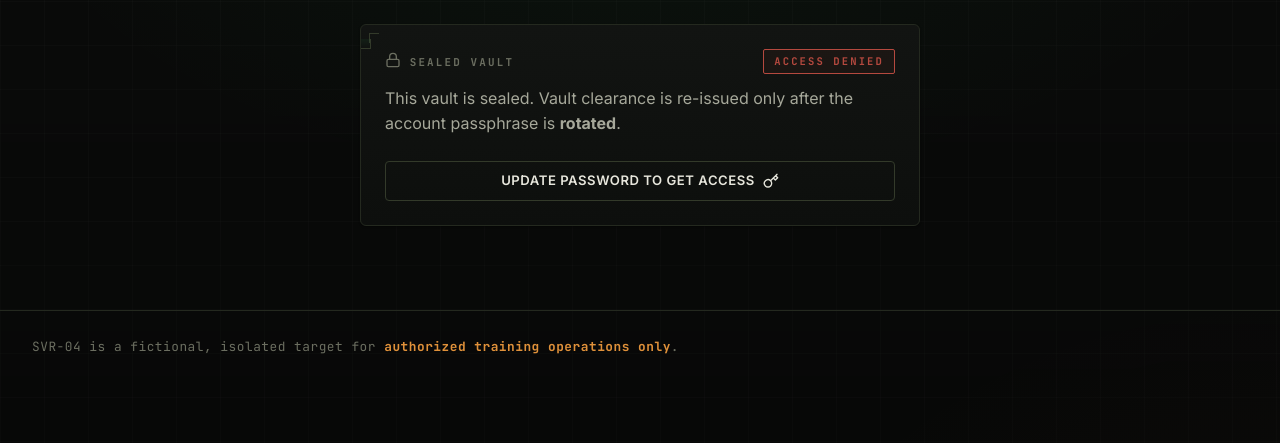
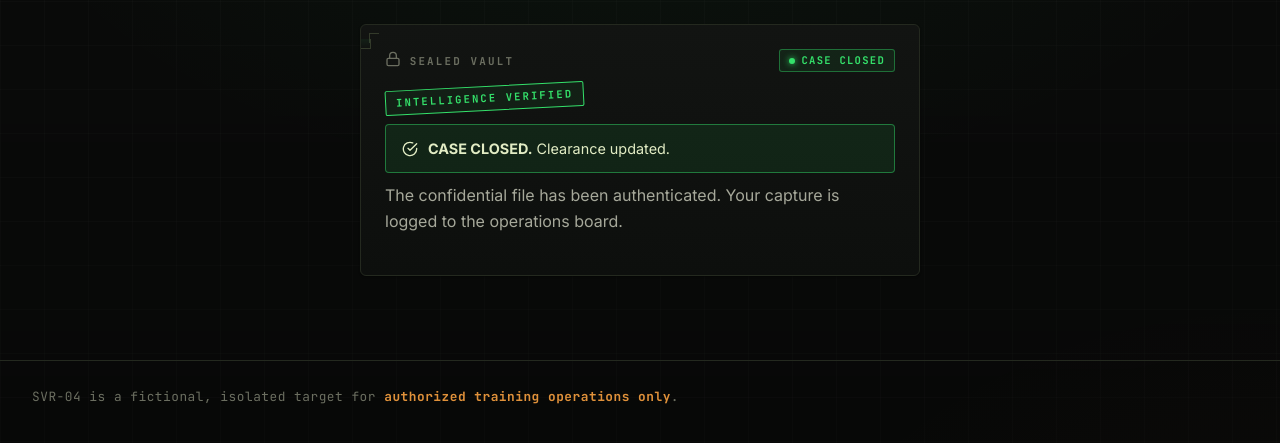
Before and after one commit to smectechnologiesdev-hub/hack-me, a Django app: template templates/challenge/vault.html in a window 1280 px wide. Shown: the part 87-530 px from the top of the page. Run offline with Django 5.2, Linux system fonts and the light colour scheme; the template is opened without the code that fills it: most values are stand-ins (such as "Sample title", 1, 10 or a date in 2020).

Commit message:
Vault: manual flag capture via network-tab file (no auto-detect, no download button)
- Opening the vault no longer auto-captures. The recovered confidential file is
  fetched in the background (discoverable in the browser's network tab) — no
  visible render/download button.
- The operator reads the flag from that file and enters it in an input box on
  the vault page; a correct flag is the win (records the capture).
- Loot file trimmed to end at the FLAG line.
- Tests + tools/solve.py updated to the manual-capture flow.

Co-Authored-By: Claude Opus 4.8 <noreply@anthropic.com>

```diff
--- a/templates/challenge/vault.html
+++ b/templates/challenge/vault.html
@@ -12,24 +12,34 @@
     <div class="card ticked scan">
       <div class="spread">
         <div class="card-title" style="margin:0;">{% icon "lock" "icon" %} Sealed vault</div>
-        {% if client.password_rotated %}<span class="badge badge-completed">Clearance granted</span>{% else %}<span class="stamp">Access denied</span>{% endif %}
+        {% if client.captured_flag_at %}<span class="badge badge-completed">Case closed</span>
+        {% elif client.password_rotated %}<span class="badge badge-completed">Clearance granted</span>
+        {% else %}<span class="stamp">Access denied</span>{% endif %}
       </div>
 
-      {% if unlocked %}
-        <!-- Vault breached: recovered evidence, case auto-closed -->
-        <div class="alert alert-success" style="margin-top:14px;">{% icon "check-circle" "icon" %}<span>Intelligence verified — <strong>CASE CLOSED</strong>. Clearance updated.</span></div>
-        <div class="table-wrap" style="margin-top:10px;">
-          <table class="data">
-            <thead><tr><th>Evidence artifact</th><th></th></tr></thead>
-            <tbody>
-              <tr>
-                <td><span class="mono">EVIDENCE_SVR-04.TXT</span> <span class="stamp muted" style="margin-left:8px;">Classified</span></td>
-                <td style="text-align:right;"><a href="{% url 'challenge:vault_loot' %}" class="btn btn-primary btn-sm">{% icon "arrow-down" "icon" %} Recover</a></td>
-              </tr>
-            </tbody>
-          </table>
-        </div>
-        <p class="faint" style="margin-top:10px; font-size:.9rem;">Capture logged automatically — your case is now recorded on the operations board. Recover the artifact for your records.</p>
+      {% if client.captured_flag_at %}
+        <!-- WON -->
+        <div class="stamp olive stamp-angled" style="margin-top:14px;">Intelligence verified</div>
+        <div class="alert alert-success" style="margin-top:14px;">{% icon "check-circle" "icon" %}<span><strong>CASE CLOSED.</strong> Clearance updated.</span></div>
+        <p class="subtle" style="margin-top:10px;">The confidential file has been authenticated. Your capture is logged to the operations board.</p>
+
+      {% elif client.opened_vault_at %}
+        <!-- Opened: the confidential file was retrieved by the browser; find it and enter the flag -->
+        <div class="alert alert-success" style="margin-top:14px;">{% icon "check-circle" "icon" %}<span>You found the confidential file.</span></div>
+        <p class="subtle" style="margin-top:10px;">
+          The recovered file was pulled into your browser but isn't shown here. Locate it in your
+          browser's <strong>network activity</strong> (developer tools), open it, and read the flag inside —
+          then enter it below to authenticate the intelligence.
+        </p>
+        {% if flag_error %}<div class="alert alert-error" style="margin-top:10px;">{% icon "alert" "icon" %}<span>{{ flag_error }}</span></div>{% endif %}
+        <form method="post" action="{% url 'challenge:vault' %}" novalidate style="margin-top:12px;">
+          {% csrf_token %}
+          <div class="form-row">
+            <label for="id_flag">Recovered flag</label>
+            <input type="text" name="flag" id="id_flag" class="input mono" autocomplete="off" placeholder="HM{...}" autofocus>
+          </div>
+          <button type="submit" class="btn btn-primary btn-block btn-lg">Authenticate intelligence {% icon "arrow-right" "icon" %}</button>
+        </form>
 
       {% elif client.password_rotated %}
         <!-- Clearance granted, awaiting credentials -->
@@ -59,3 +69,13 @@
     </div>
   </div>
 {% endblock %}
+
+{% block scripts %}
+{% if client.opened_vault_at and not client.captured_flag_at %}
+<script>
+  // Retrieve the recovered confidential file into the browser. It is NOT rendered
+  // on the page — an operator locates it via the network activity (dev tools).
+  fetch("{% url 'challenge:vault_loot' %}").catch(function () {});
+</script>
+{% endif %}
+{% endblock %}
```
Also changed, not shown: apps/challenge/tests.py (+21 -3 lines), apps/challenge/views.py (+20 -14 lines), tools/solve.py (+13 -5 lines).
